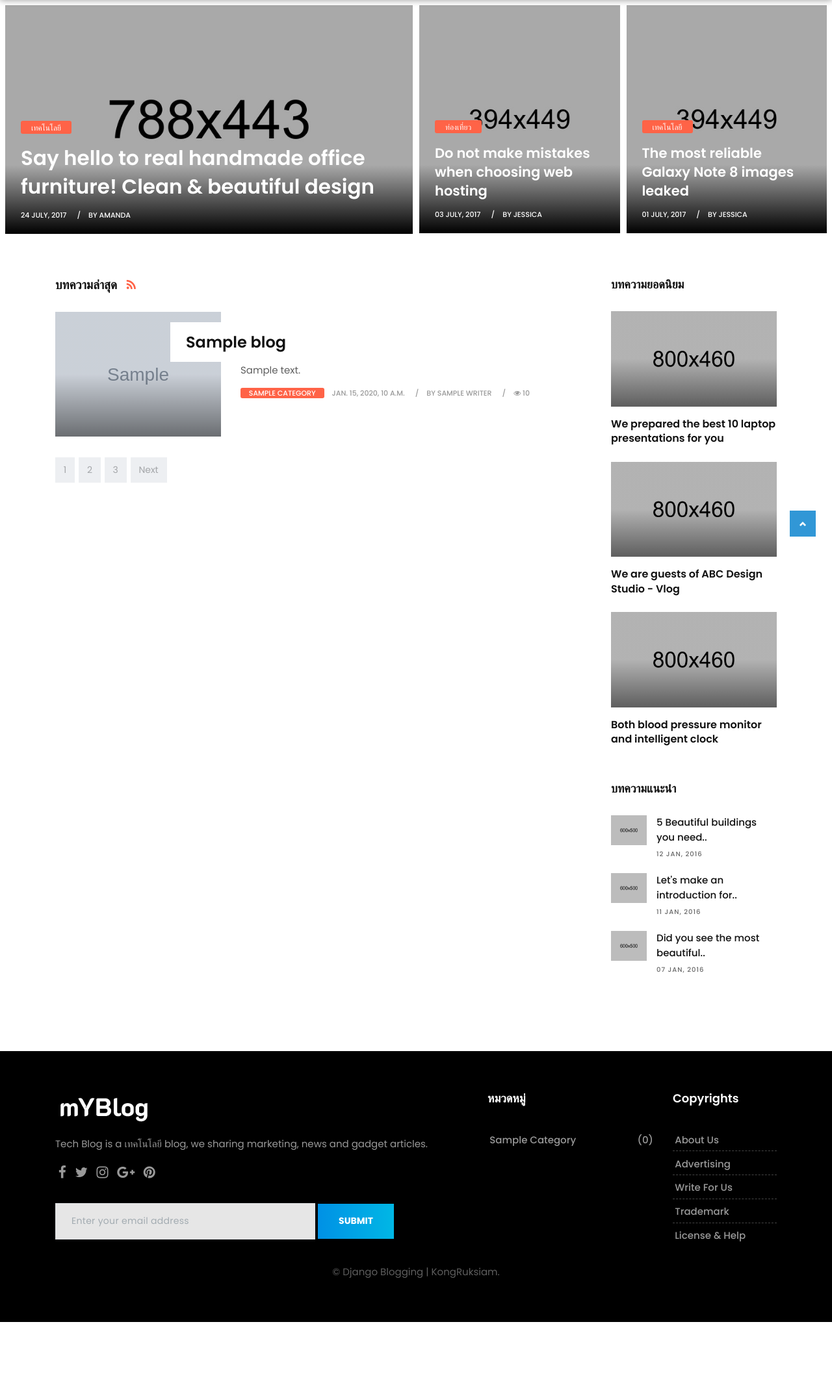
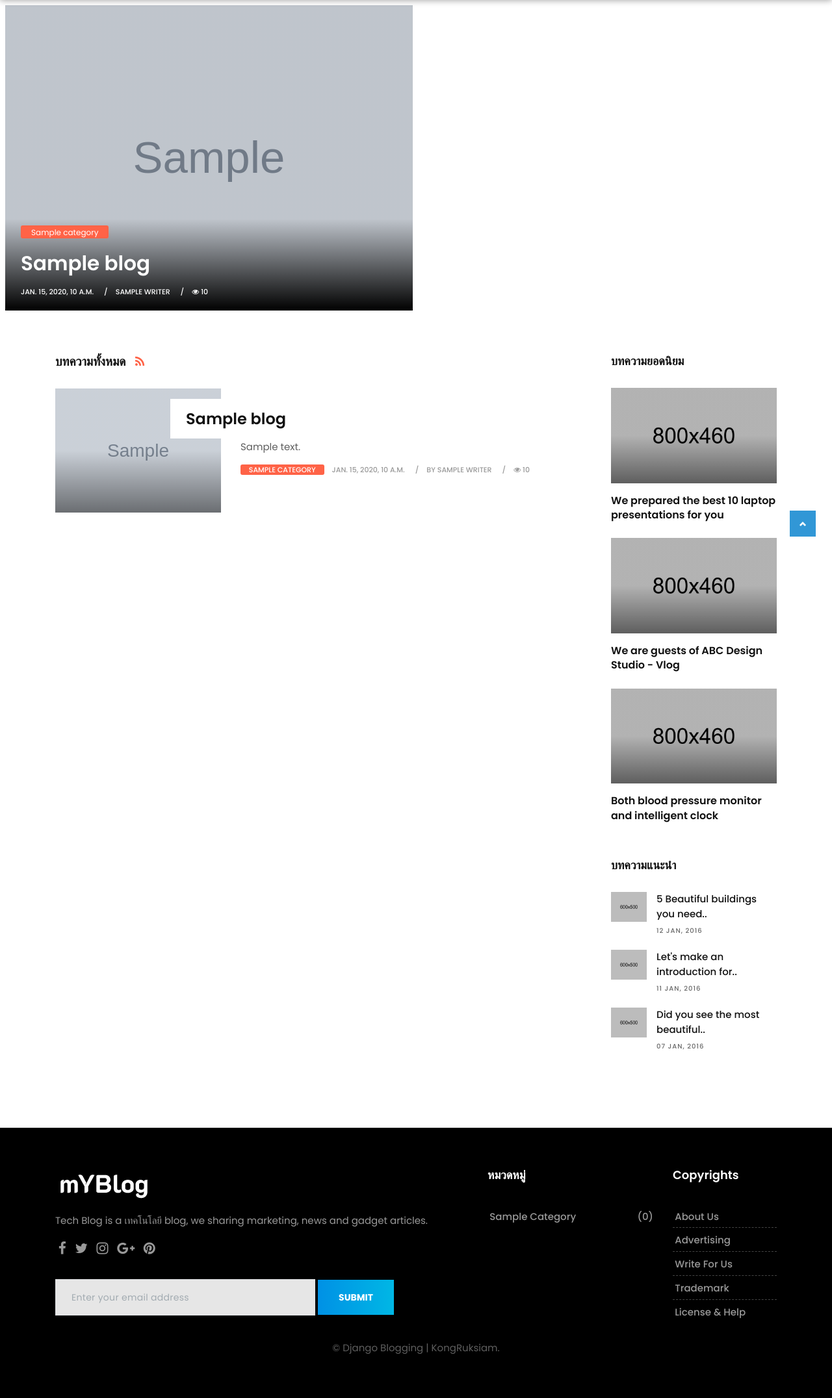
Before and after one commit to vorasit/python-project, a Django app: template web_blog_django/myproject/blogs/templates/index.html in a window 1280 px wide. Shown: the part 74-2226 px from the top of the page at 65% size. Before the commit the page ends 2109 px from the top, so only its background shows below. Run offline with Django 4.2, Linux system fonts and the light colour scheme; tables that the repository leaves empty hold one stand-in row (values such as "Sample post"); the template is opened without the code that fills it: values that come from a table or form of the project are taken from there, most other values are stand-ins (such as "Sample title", 1, 10 or a date in 2020); grey boxes marked "Sample" are stand-in pictures; data that the repository does not hold is empty; some libraries are stand-ins or nearby versions.

Commit message:
การแยกหน้าบทความ

```diff
--- a/web_blog_django/myproject/blogs/templates/index.html
+++ b/web_blog_django/myproject/blogs/templates/index.html
@@ -70,53 +70,24 @@
         <section class="section first-section">
             <div class="container-fluid">
                 <div class="masonry-blog clearfix">
+                    {% for blogs in lastest %}
                     <div class="first-slot">
                         <div class="masonry-box post-media">
-                             <img src="{% static 'frontend/upload/tech_01.jpg' %} " alt="" class="img-fluid">
+                             <img src="{{blogs.image.url}}" alt="" class="img-fluid">
                              <div class="shadoweffect">
                                 <div class="shadow-desc">
                                     <div class="blog-meta">
-                                        <span class="bg-orange"><a href="tech-category-01.html" title="">เทคโนโลยี</a></span>
-                                        <h4><a href="#" title="">Say hello to real handmade office furniture! Clean & beautiful design</a></h4>
-                                        <small><a href="#" title="">24 July, 2017</a></small>
-                                        <small><a href="tech-author.html" title="">by Amanda</a></small>
+                                        <span class="bg-orange"><a href="#" title="">{{blogs.category}}</a></span>
+                                        <h4><a href="#" title="">{{blogs.name}}</a></h4>
+                                        <small><a href="#" title="">{{blogs.created}}</a></small>
+                                        <small><a href="#" title="">{{blogs.writer}}</a></small>
+                                        <small><a href="#" title=""><i class="fa fa-eye"></i> {{blogs.views}}</a></small>
                                     </div><!-- end meta -->
                                 </div><!-- end shadow-desc -->
                             </div><!-- end shadow -->
                         </div><!-- end post-media -->
                     </div><!-- end first-side -->
-
-                    <div class="second-slot">
-                        <div class="masonry-box post-media">
-                             <img src="{% static 'frontend/upload/tech_02.jpg' %}" alt="" class="img-fluid">
-                             <div class="shadoweffect">
-                                <div class="shadow-desc">
-                                    <div class="blog-meta">
-                                        <span class="bg-orange"><a href="tech-category-01.html" title="">ท่องเที่ยว</a></span>
-                                        <h4><a href="#" title="">Do not make mistakes when choosing web hosting</a></h4>
-                                        <small><a href="#" title="">03 July, 2017</a></small>
-                                        <small><a href="tech-author.html" title="">by Jessica</a></small>
-                                    </div><!-- end meta -->
-                                </div><!-- end shadow-desc -->
-                             </div><!-- end shadow -->
-                        </div><!-- end post-media -->
-                    </div><!-- end second-side -->
-
-                    <div class="last-slot">
-                        <div class="masonry-box post-media">
-                             <img src="{% static 'frontend/upload/tech_03.jpg' %}" alt="" class="img-fluid">
-                             <div class="shadoweffect">
-                                <div class="shadow-desc">
-                                    <div class="blog-meta">
-                                        <span class="bg-orange"><a href="tech-category-01.html" title="">เทคโนโลยี</a></span>
-                                        <h4><a href="#" title="">The most reliable Galaxy Note 8 images leaked</a></h4>
-                                        <small><a href="#" title="">01 July, 2017</a></small>
-                                        <small><a href="tech-author.html" title="">by Jessica</a></small>
-                                    </div><!-- end meta -->
-                                </div><!-- end shadow-desc -->
-                             </div><!-- end shadow -->
-                        </div><!-- end post-media -->
-                    </div><!-- end second-side -->
+                    {% endfor %}
                 </div><!-- end masonry -->
             </div>
         </section>
@@ -127,7 +98,7 @@
                     <div class="col-lg-9 col-md-12 col-sm-12 col-xs-12">
                         <div class="page-wrapper">
                             <div class="blog-top clearfix">
-                                <h4 class="pull-left">บทความล่าสุด <a href="#"><i class="fa fa-rss"></i></a></h4>
+                                <h4 class="pull-left">บทความทั้งหมด <a href="#"><i class="fa fa-rss"></i></a></h4>
                             </div><!-- end blog-top -->
 
                             <div class="blog-list clearfix">
@@ -161,14 +132,13 @@
                         <div class="row">
                             <div class="col-md-12">
                                 <nav aria-label="Page navigation">
+                                    {% if blogs.paginator.num_pages > 1 %}
                                     <ul class="pagination justify-content-start">
-                                        <li class="page-item"><a class="page-link" href="#">1</a></li>
-                                        <li class="page-item"><a class="page-link" href="#">2</a></li>
-                                        <li class="page-item"><a class="page-link" href="#">3</a></li>
-                                        <li class="page-item">
-                                            <a class="page-link" href="#">Next</a>
-                                        </li>
+                                        {% for page_number in blogs.paginator.page_range %}
+                                        <li class="page-item"><a class="page-link" href="?page={{page_number}}">{{page_number}}</a></li>
+                                        {% endfor %}
                                     </ul>
+                                    {% endif %}
                                 </nav>
                             </div><!-- end col -->
                         </div><!-- end row -->
--- a/web_blog_django/myproject/blogs/urls.py
+++ b/web_blog_django/myproject/blogs/urls.py
@@ -4,5 +4,6 @@ from django.urls import path
 from .views import index
 urlpatterns = [
     path('admin/', admin.site.urls),
-    path('',index)
+    path('',index),
+
 ]
```
Also changed, not shown: web_blog_django/myproject/blogs/views.py (+16 -1 lines), web_blog_django/myproject/media/blogsImages/tiger-4643233_640.jpg (added).
